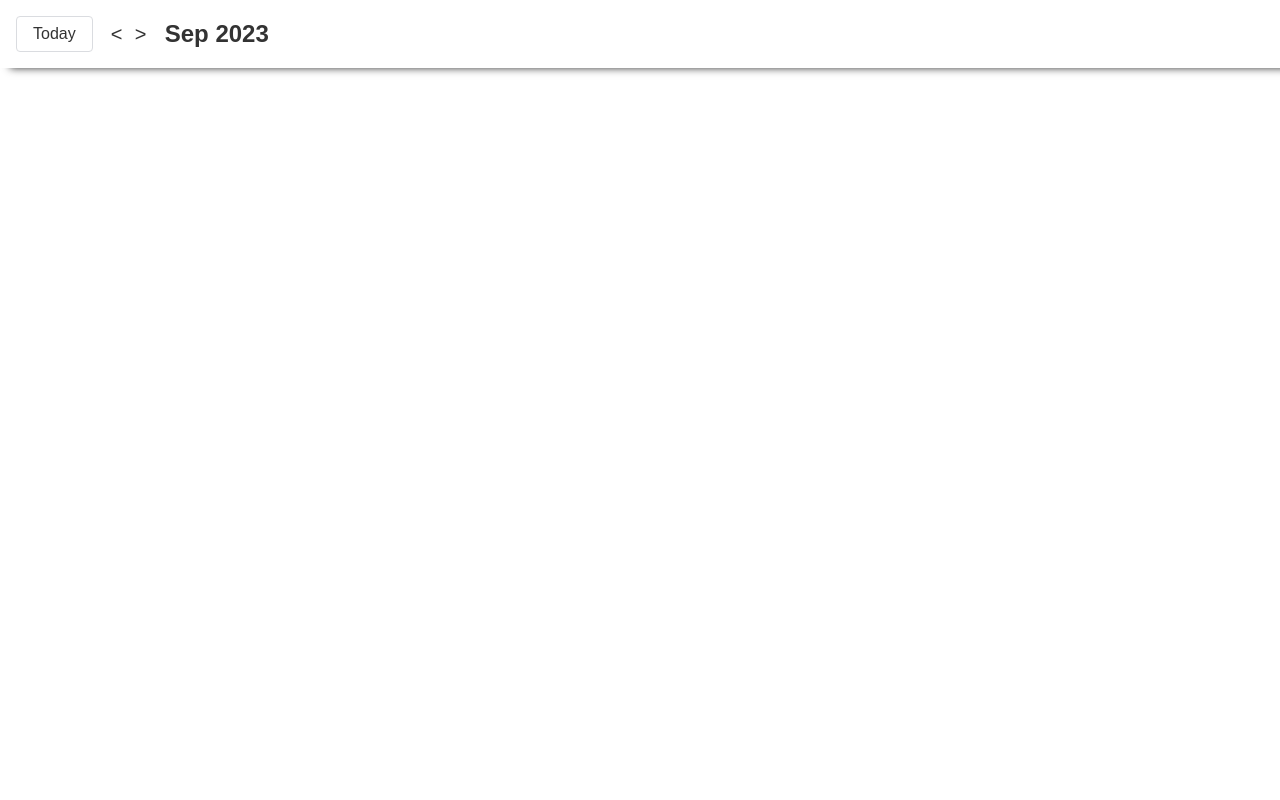
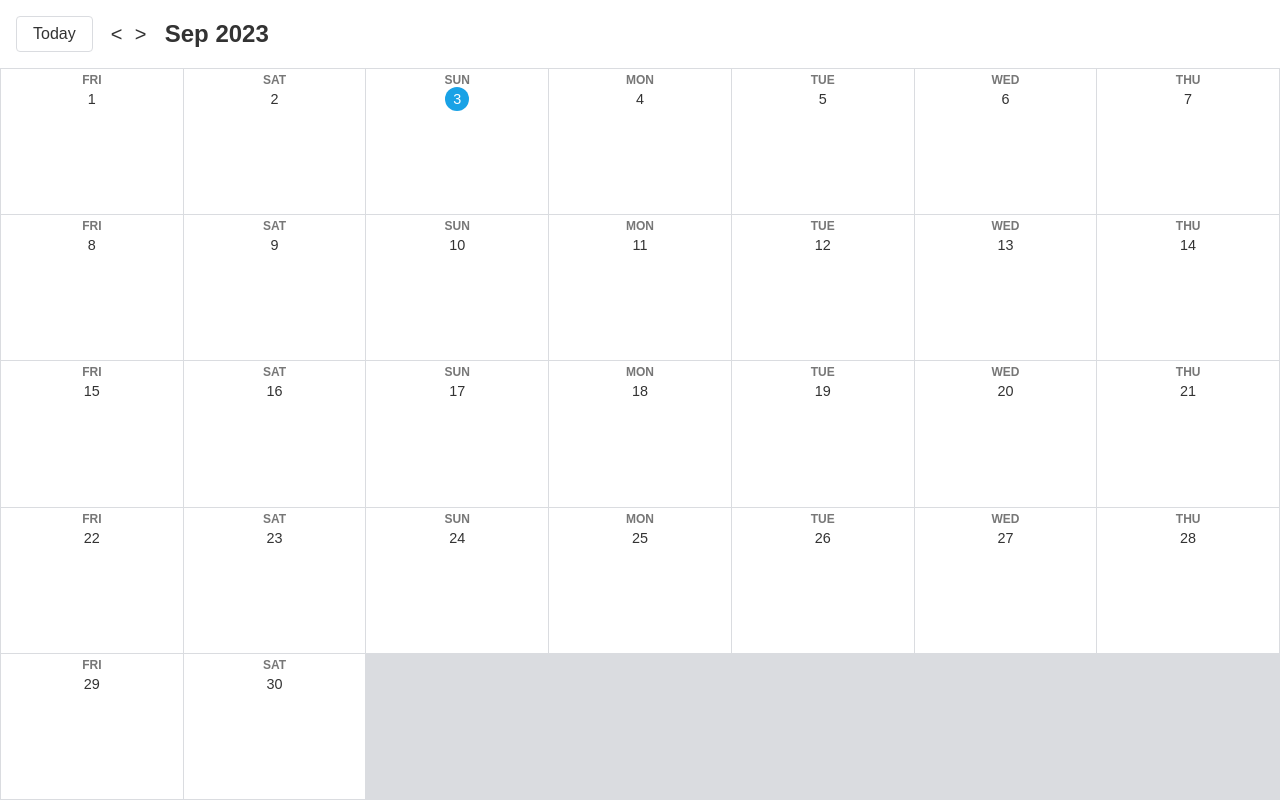
Before and after one commit to ZEO2011/calendar, a React (Vite) app: page / in a window 1280 px wide. Built offline with nearby package versions, Linux system fonts and the light colour scheme.

Commit message:
added the days

```diff
--- a/index.html
+++ b/index.html
@@ -7,7 +7,7 @@
 			name="viewport"
 			content="width=device-width, initial-scale=1.0"
 		/>
-		<title>Google calendar</title>
+		<title>Calendar</title>
 	</head>
 	<body>
 		<div id="root"></div>
--- a/src/App.tsx
+++ b/src/App.tsx
@@ -3,7 +3,10 @@ import "./styles/style.css"
 
 // Hooks
 import { useState } from "react"
+
+// Components
 import Control from "./components/Control"
+import Days from "./components/Days"
 
 export default function App() {
 	const [today, setToday] = useState<Date>(new Date())
@@ -11,6 +14,7 @@ export default function App() {
 		<>
 			<div className="calendar">
 				<Control today={today} setToday={setToday} />
+				<Days date={today} />
 				{/* <div className="modal">
 				<div className="overlay"></div>
 				<div className="modal-body">
--- a/src/components/Control.tsx
+++ b/src/components/Control.tsx
@@ -11,20 +11,28 @@ export default function Control({
 	today: Date
 	setToday: Dispatch<SetStateAction<Date>>
 }) {
+	/// get the previous month function
 	function previousMonthHandler() {
 		setToday((current) => {
 			return new Date(current.setMonth(current.getMonth() - 1))
 		})
 	}
+	/// get the next month function
 	function nextMonthHandler() {
 		setToday((current) => {
 			return new Date(current.setMonth(current.getMonth() + 1))
 		})
 	}
+	/// get the current month function
+	function currentMonth() {
+		setToday(new Date())
+	}
 	return (
 		<>
 			<div className="header">
-				<button className="btn">Today</button>
+				<button className="btn" onClick={currentMonth}>
+					Today
+				</button>
 				<div>
 					<button
 						className="month-change-btn"
--- /dev/null
+++ b/src/components/Day.tsx
@@ -0,0 +1,33 @@
+// libraries
+import { format, isSameDay } from "date-fns"
+
+export default function Day({ el, date }: { el: number; date: Date }) {
+	return (
+		<div className="day">
+			<div className="day-header">
+				<div className="week-name">
+					{format(
+						new Date(date.getFullYear(), date.getMonth(), el),
+						"EEE",
+					)}
+				</div>
+				<div
+					className={`day-number ${
+						isSameDay(
+							new Date(
+								date.getFullYear(),
+								date.getMonth(),
+								el,
+							),
+							new Date(),
+						)
+							? "today"
+							: ""
+					}`}
+				>
+					{el}
+				</div>
+			</div>
+		</div>
+	)
+}
--- /dev/null
+++ b/src/components/Days.tsx
@@ -0,0 +1,23 @@
+// Libraries
+import { lastDayOfMonth, isSameDay } from "date-fns"
+
+// Componenets
+import Day from "./Day"
+
+// Hooks
+import { useId } from "react"
+
+export default function Days({ date }: { date: Date }) {
+	const days = Array.from(
+		{ length: lastDayOfMonth(date).getDate() },
+		(_, i) => i + 1,
+	)
+	const dayId = useId()
+	return (
+		<div className="days">
+			{days.map((el: number) => {
+				return <Day key={`${dayId}-${el}`} date={date} el={el} />
+			})}
+		</div>
+	)
+}
--- a/src/styles/style.css
+++ b/src/styles/style.css
@@ -36,7 +36,6 @@ body {
 	width: 100%;
 	display: flex;
 	align-items: center;
-	box-shadow: 10px 0 8px #333;
 }
 
 .header > * {
```
